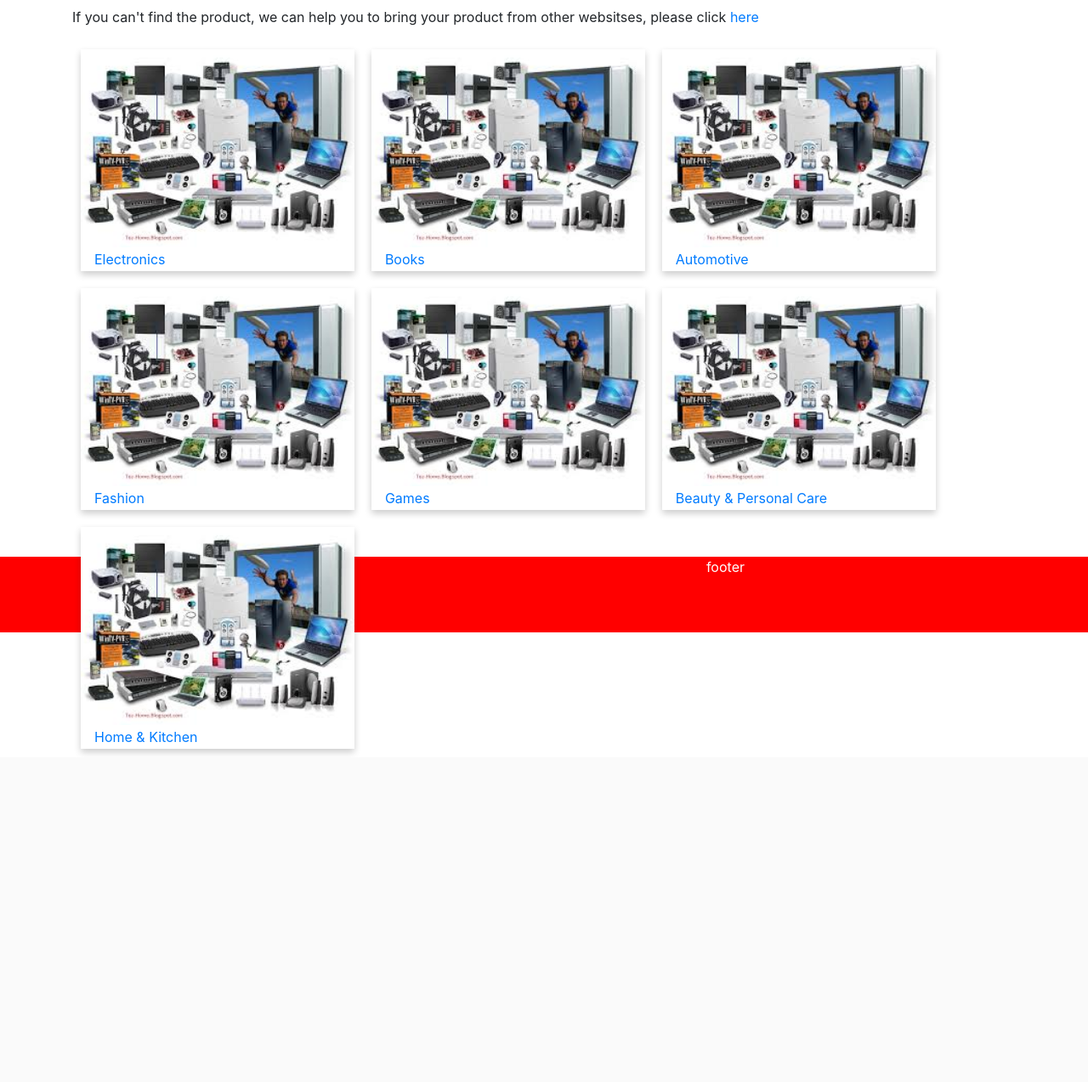
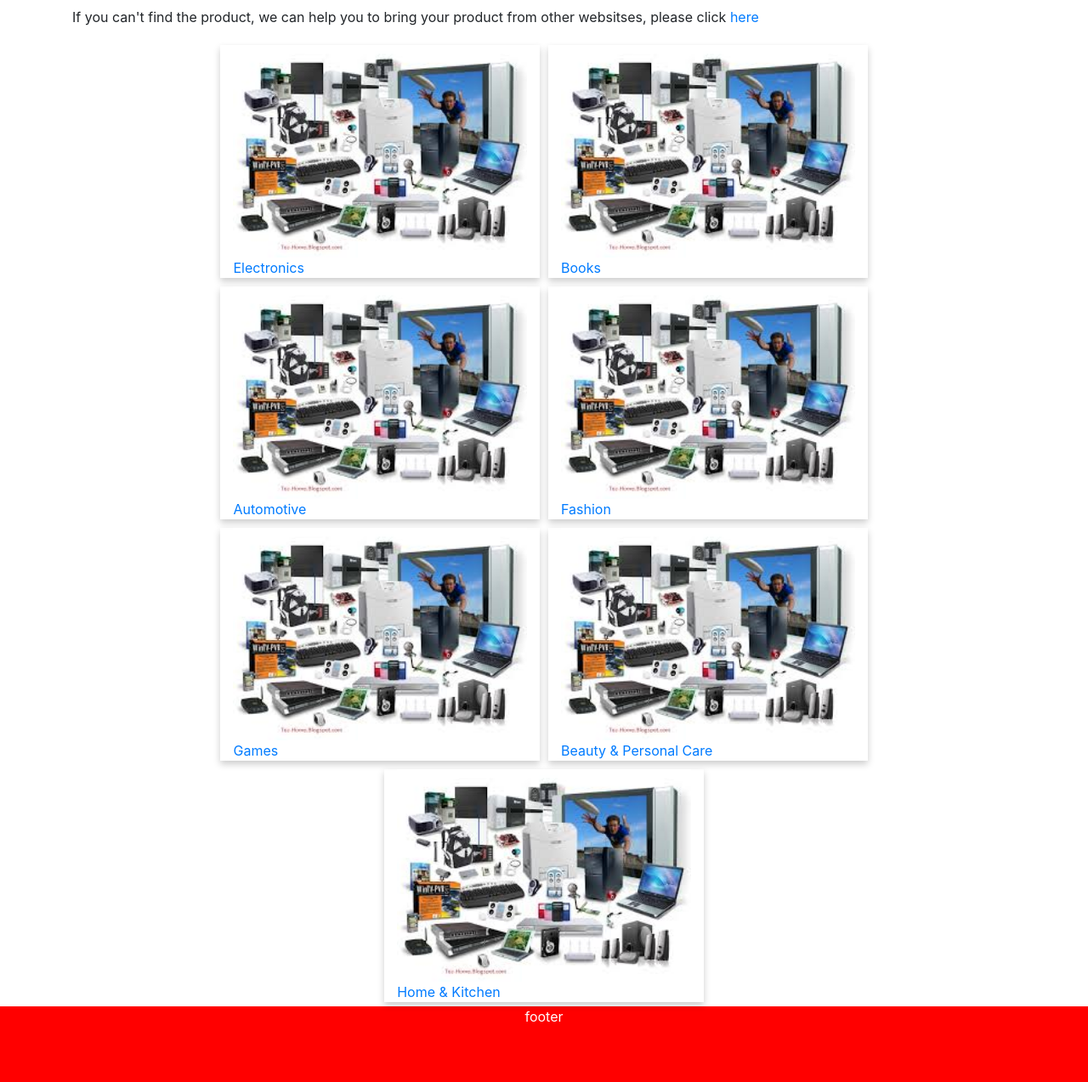
Before and after one commit to MotazBellah/ecommerce, a Django app: page / in a window 1280 px wide. Shown: the part 56-1329 px from the top of the page at 85% size. Before the commit the page ends 943 px from the top, so only its background shows below. Run offline with Django 3.2, Linux system fonts and the light colour scheme; a user stored in the database is signed in; data comes from the database, SQL or seed files in the repository; some libraries are stand-ins or nearby versions.

Commit message:
Use grid to style the index page

```diff
--- a/store/static/style.css
+++ b/store/static/style.css
@@ -9,7 +9,6 @@
     box-shadow: 0 4px 8px 0 rgba(0, 0, 0, 0.2);
     transition: 0.3s;
     width: 29%;
-    float: left;
     margin: 10px;
 }
 
@@ -58,6 +57,8 @@
 .card-wrapper {
     box-shadow: 0 4px 8px 0 rgba(0, 0, 0, 0.2);
     transition: 0.3s;
+    margin: 5px;
+
 }
 
 /* Add deeper shadow, on mouse-over */
--- a/store/templates/store/index.html
+++ b/store/templates/store/index.html
@@ -4,13 +4,17 @@
 {% block content %}
     <div class="container">
         {% include "components/searchModal.html" %}
+        <div class="row justify-content-md-center">
+
+
             {% for i in category %}
-                <div class="card-container">
-                    <img src="{{i.image.url}}" alt="Category_image">
-                    <div class="card-info">
+                <div class="col-md-auto card-wrapper">
+                    <img class="thumbnail" src="{{i.image.url}}" alt="Category_image">
+                    <div>
                         <a href="{% url 'products' i.id %}">{{ i.name }}</a>
                     </div>
                 </div>
             {% endfor%}
+        </div>
     </div>
 {% endblock content %}
```
